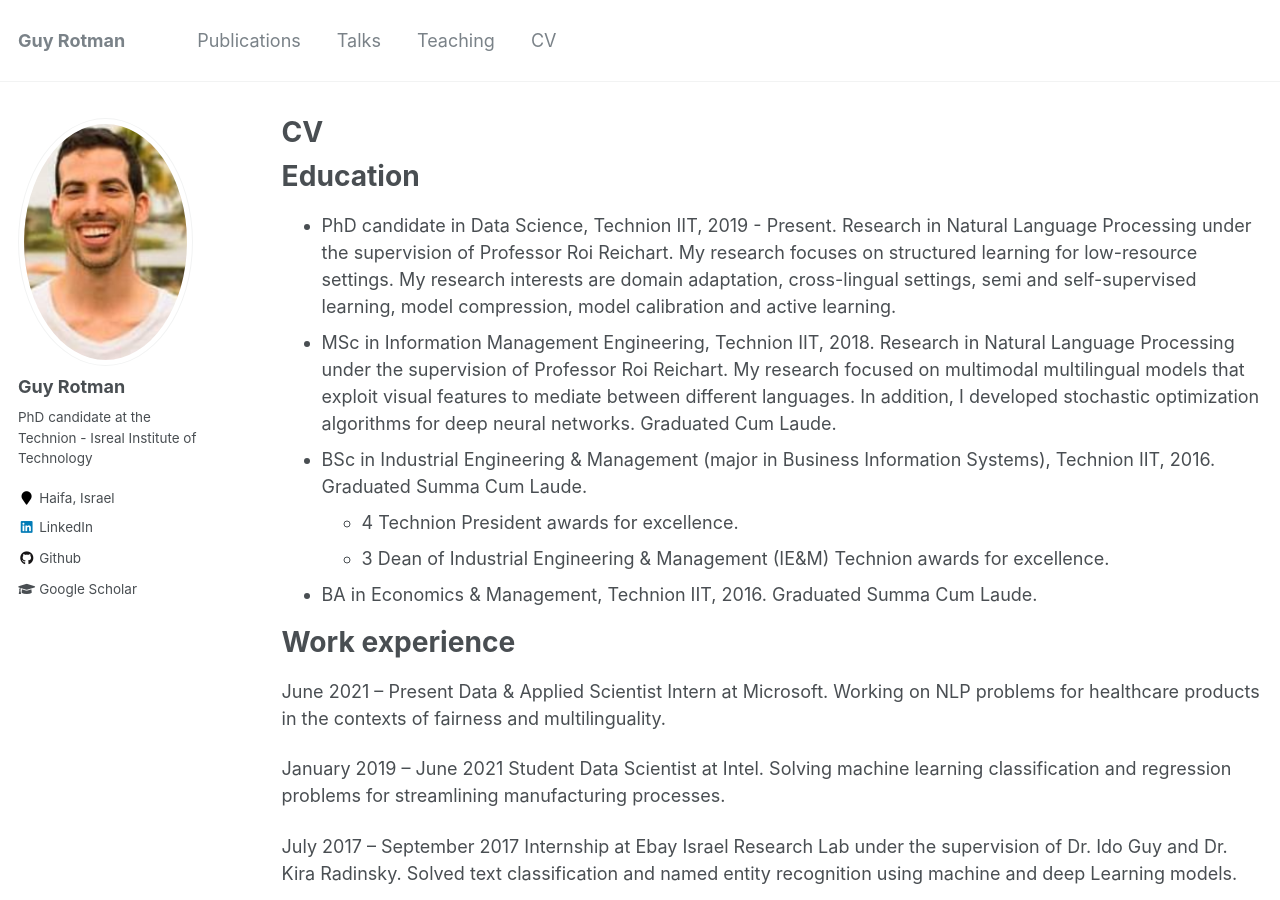
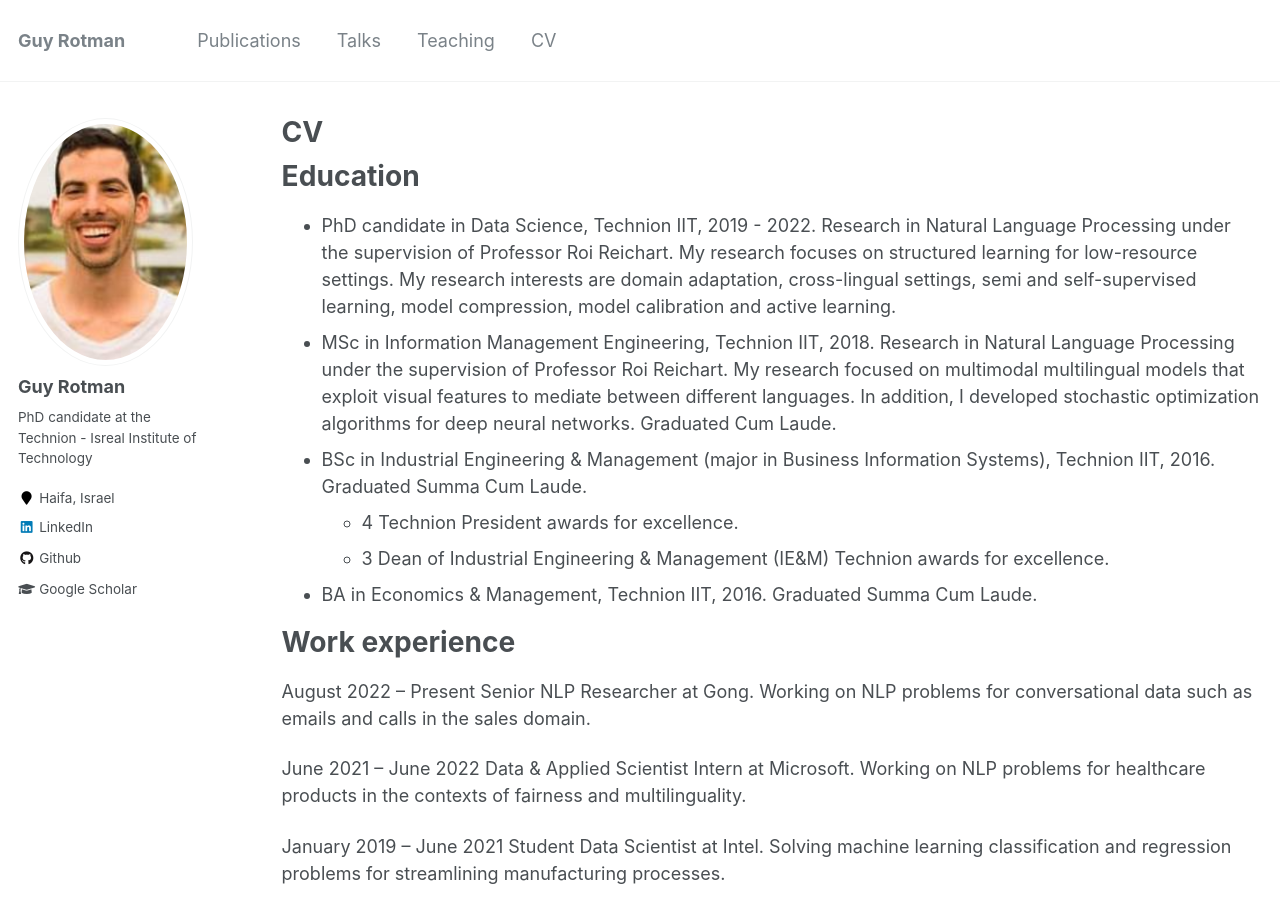
Before and after one commit to rotmanguy/rotmanguy.github.io, a Jekyll site: the page built from _pages/cv.md, in a window 1280 px wide and 900 px high. Built offline with Jekyll 4.4.1, drawn with Linux system fonts in a browser that asks for light colours.

Commit message:
Update cv.md

```diff
--- a/_pages/cv.md
+++ b/_pages/cv.md
@@ -11,7 +11,7 @@ redirect_from:
 
 Education
 ======
-* PhD candidate in Data Science, Technion IIT, 2019 - Present. Research in Natural Language Processing under the supervision of Professor Roi Reichart. My research focuses on structured learning for low-resource settings. My research interests are domain adaptation, cross-lingual settings, semi and self-supervised learning, model compression, model calibration and active learning.
+* PhD candidate in Data Science, Technion IIT, 2019 - 2022. Research in Natural Language Processing under the supervision of Professor Roi Reichart. My research focuses on structured learning for low-resource settings. My research interests are domain adaptation, cross-lingual settings, semi and self-supervised learning, model compression, model calibration and active learning.
 * MSc in Information Management Engineering, Technion IIT, 2018. Research in Natural Language Processing under the supervision of Professor Roi Reichart. My research focused on multimodal multilingual models that exploit visual features to mediate between different languages. In addition, I developed stochastic optimization algorithms for deep neural networks. Graduated Cum Laude.
 * BSc in Industrial Engineering & Management (major in Business Information Systems), Technion IIT, 2016. Graduated Summa Cum Laude.
   * 4 Technion President awards for excellence.
@@ -20,7 +20,10 @@ Education
 
 Work experience
 ======
-June 2021 – Present
+August 2022 – Present
+Senior NLP Researcher at Gong. Working on NLP problems for conversational data such as emails and calls in the sales domain.
+
+June 2021 – June 2022
 Data & Applied Scientist Intern at Microsoft. Working on NLP problems for healthcare products in the contexts of fairness and multilinguality.
 
 January 2019 – June 2021
```
